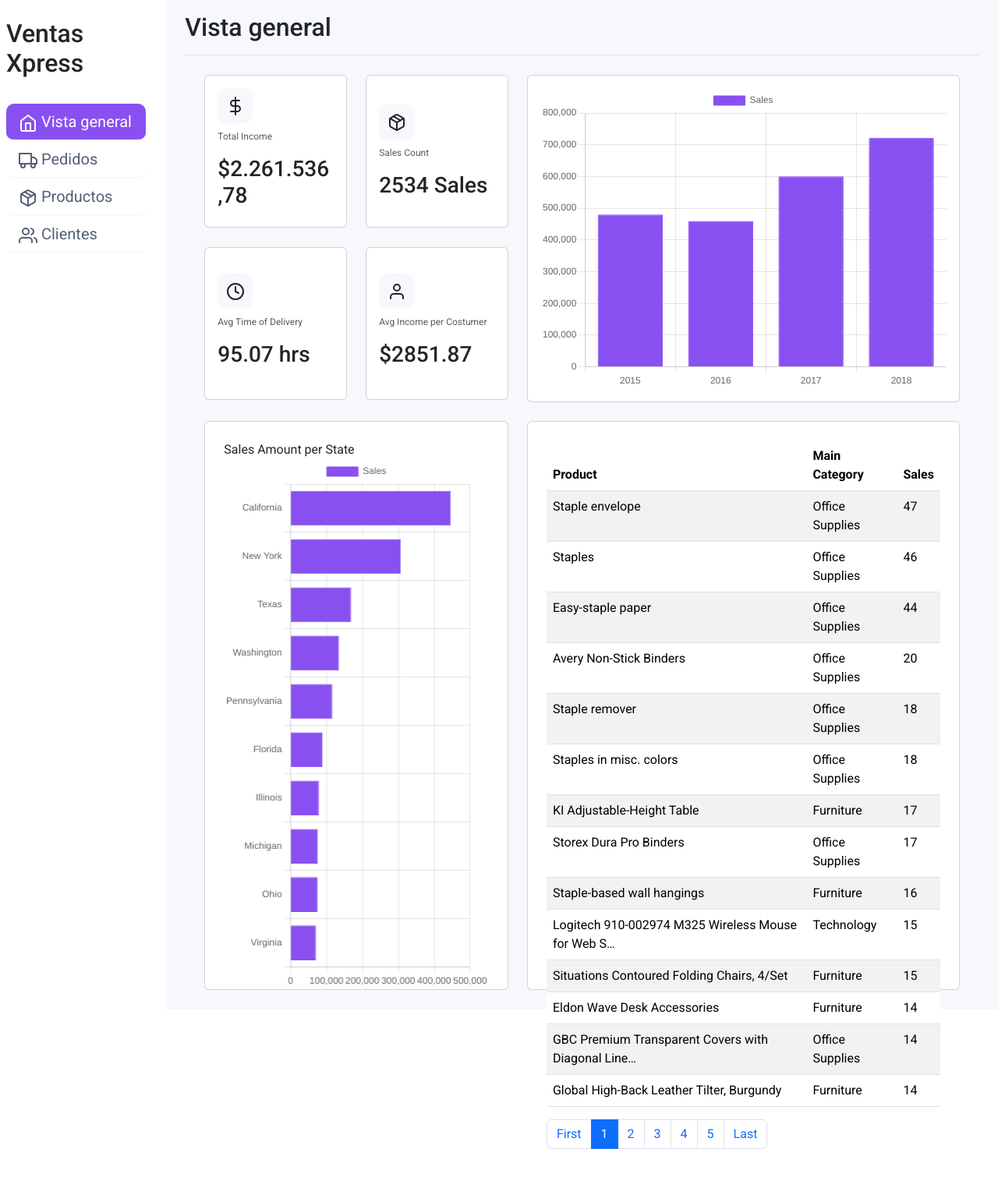
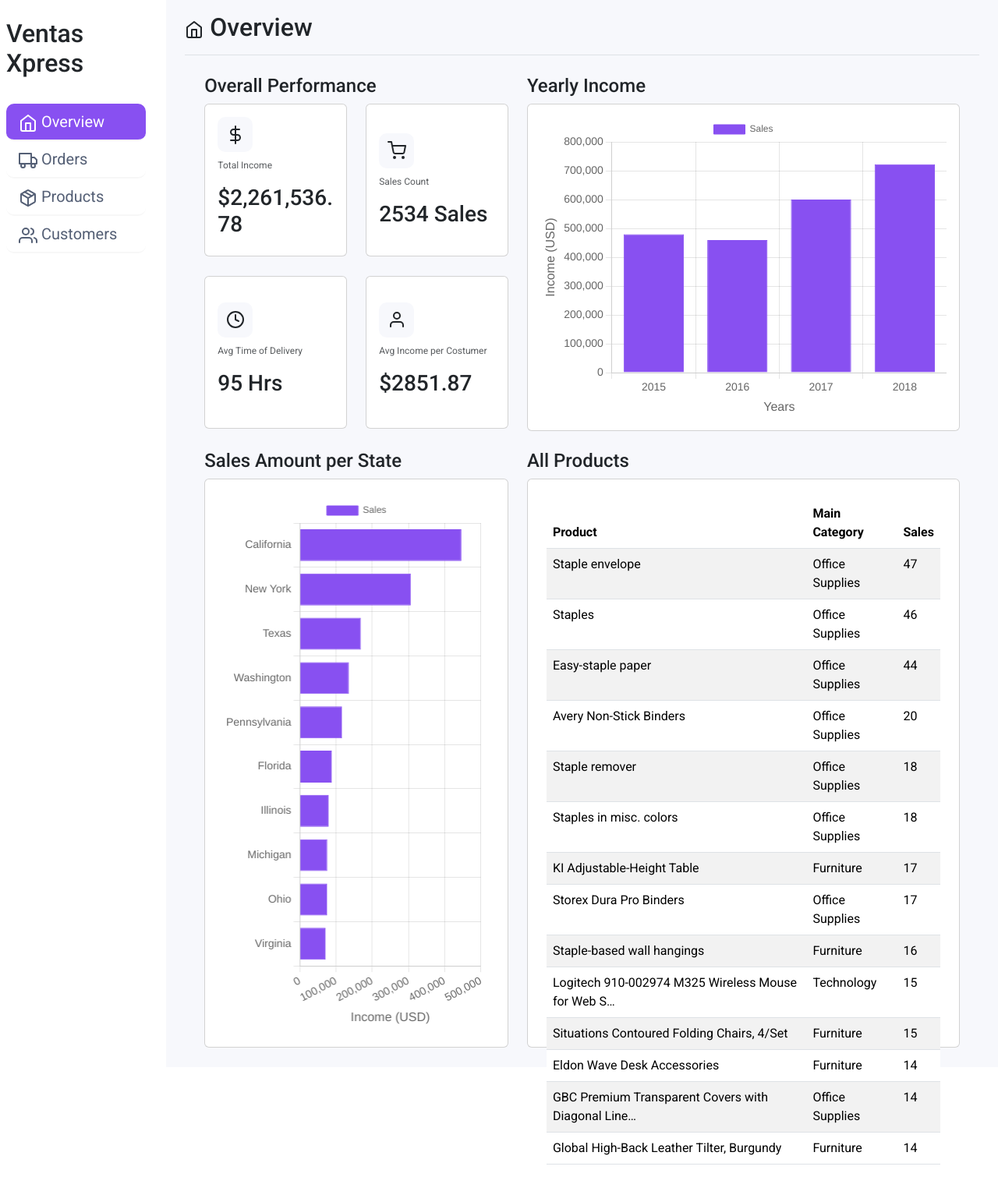
Before and after one commit to LorennMarque/Sales-Data-Django-Dashboard, a Django app: page / in a window 1280 px wide. Shown: the top 1510 px of the page at 78% size. Before the commit the page ends 1474 px from the top, so only its background shows below. Run offline with Django 5.2, Linux system fonts and the light colour scheme; data comes from the database, SQL or seed files in the repository.

Commit message:
Pala
Co-authored-by: juanchierasco <juanchierasco@users.noreply.github.com>

```diff
--- a/brain/templates/clientes.html
+++ b/brain/templates/clientes.html
@@ -1,5 +1,5 @@
 {% extends "layout.html" %}
-{% block section %} Clientes {%endblock%}
+{% block section %} <i data-feather="users"> </i> Customers{%endblock%}
 {% block content %}
 <!-- ##################################################################### -->
 <div class="row">
--- a/brain/templates/layout.html
+++ b/brain/templates/layout.html
@@ -66,20 +66,20 @@
               <ul class="nav flex-column">
                   <li class="nav-item mt-4 {% if active == 1 %}active{% endif %}">
                       <a class="nav-link {% if active == 1 %}text-white{% endif %}" aria-current="page" href="/">
-                        <i data-feather="home"></i> Vista general
+                        <i data-feather="home"></i> Overview
                       </a>
                   </li>
                   <li class="nav-item {% if active == 2 %}active{% endif %}">
                       <a class="nav-link {% if active == 2 %}text-white{% endif %}" href="/pedidos">
-                        <i data-feather="truck"></i> Pedidos</a>
+                        <i data-feather="truck"></i> Orders</a>
                   </li>
                   <li class="nav-item {% if active == 3 %}active{% endif %}">
                       <a class="nav-link {% if active == 3 %}text-white{% endif %}" href="/productos">
-                        <i data-feather="package"></i> Productos</a>
+                        <i data-feather="package"></i> Products</a>
                   </li>
                   <li class="nav-item {% if active == 4 %}active{% endif %}" >
                       <a class="nav-link {% if active == 4 %}text-white{% endif %}" aria-current="page" href="/clientes">
-                        <i data-feather="users"> </i> Clientes</a>
+                        <i data-feather="users"> </i> Customers</a>
                   </li>
               </ul>
           </div>
@@ -94,16 +94,16 @@
           <div class="collapse navbar-collapse" id="navbarSupportedContent">
             <ul class="navbar-nav me-auto mb-2 mb-lg-0">
               <li class="nav-item">
-                <a class="nav-link active" aria-current="page" href="/">Vista general</a>
+                <a class="nav-link active" aria-current="page" href="/">Overview</a>
               </li>
               <li class="nav-item">
-                <a class="nav-link" href="/pedidos">Pedidos</a>
+                <a class="nav-link" href="/pedidos">Orders</a>
               </li>
               <li class="nav-item">
-                <a class="nav-link" href="/productos">Productos</a>
+                <a class="nav-link" href="/productos">Products</a>
               </li>
               <li class="nav-item">
-                <a class="nav-link" href="/clientes">Clientes</a>
+                <a class="nav-link" href="/clientes">Customers</a>
               </li>
             </ul>
           </div>
@@ -115,7 +115,6 @@
     <div style="margin:25px">
   {% block content %}{% endblock %}
 </div>
-
   </main>
 </div>
 </div>
--- a/brain/templates/vista_general.html
+++ b/brain/templates/vista_general.html
@@ -1,12 +1,14 @@
 {% extends "layout.html" %}
 
-{% block section %} Vista general {%endblock%}
+{% block section %}
+<i data-feather="home"></i> Overview {%endblock%}
 {% block content %}
                 <div class="row">
                     <div class="col-lg-5">
+                        <h4 data-aos="fade-zoom-in" >Overall Performance</h4>
                         <div class="row">
                             <div class="col-lg-6 ">
-                                <div class="card px-3 justify-content-center" style="height:196px" data-aos="fade-zoom-in">
+                                <div class="card px-3 justify-content-center" style="height:196px" data-aos="fade-zoom-in" data-aos-delay="100">
                                     <div style="height: 45px; width: 45px; background-color: #F7F8FC; border-radius: 10px; display: flex; align-items: center; justify-content: center;">
                                         <i data-feather="dollar-sign" stroke="#212529"></i>
                                     </div>
@@ -17,7 +19,7 @@
                             <div class="col-lg-6">
                                 <div class="card px-3 justify-content-center" style="height:196px" data-aos="fade-zoom-in" data-aos-delay="100">
                                     <div style="height: 45px; width: 45px; background-color: #F7F8FC; border-radius: 10px; display: flex; align-items: center; justify-content: center;">
-                                        <i data-feather="package" stroke="#212529"></i>
+                                        <i data-feather="shopping-cart" stroke="#212529"></i>
                                     </div>
                                     <p class="text-muted mt-2" style="font-size:12px;">Sales Count</p>
                                     <h3 style="margin:0px;">{{year_sales_amount}} Sales</h3>
@@ -29,7 +31,7 @@
                                         <i data-feather="clock" stroke="#212529"></i>
                                     </div>
                                     <p class="text-muted mt-2" style="font-size:12px;">Avg Time of Delivery</p>
-                                    <h3>{{avg_delivery_time}} hrs</h3>
+                                    <h3>{{avg_delivery_time}} Hrs</h3>
                                 </div>
                             </div>
                             <div class="col-lg-6" style="margin-top:25px">
@@ -44,6 +46,7 @@
                         </div>
                     </div>
                     <div class="col-lg-7 mb-4">
+                        <h4 data-aos="fade-zoom-in" data-aos-delay="150">Yearly Income</h4>
                         <div class="card p-3" style="height:420px" data-aos="fade-zoom-in" data-aos-delay="200">
                             {% comment %} {{sales_per_year}} {% endcomment %}
 
@@ -53,14 +56,15 @@
                 </div>
                 <div class="row mb-3">
                     <div class="col-lg-5">
-                        <div class="card p-4" style="height:730px" data-aos="fade-zoom-in" data-aos-delay="400">
+                        <h4 data-aos="fade-zoom-in" data-aos-delay="400">Sales Amount per State</h4>
+                        <div class="card p-4" style="height:730px" data-aos="fade-zoom-in" data-aos-delay="450">
                             {% comment %} <h1>{{sales_amount_per_state}}</h1> {% endcomment %}
-                            Sales Amount per State
                             <canvas id="sales_amount_per_state"></canvas>
                         </div>
                     </div>
                     <div class="col-lg-7">
-                        <div class="card p-4" style="height:730px" data-aos="fade-zoom-in" data-aos-delay="500">
+                        <h4 data-aos="fade-zoom-in" data-aos-delay="500">All Products</h4>
+                        <div class="card p-4" style="height:730px" data-aos="fade-zoom-in" data-aos-delay="550">
                             <table class="table table-striped mb-6">
                                 <thead>
                                     <tr>
@@ -98,7 +102,6 @@
                 {% endblock %}
 {% block scripts %}
 <script>
-        {% comment %} PRIMER GRÁFICO  {% endcomment %}
     document.addEventListener('DOMContentLoaded', function() {
         var ctx = document.getElementById('sales_per_year').getContext('2d');
         var data = JSON.parse('{{ sales_per_year|escapejs }}'); // Ensure data is correctly escaped and parsed
@@ -128,18 +131,46 @@
                 maintainAspectRatio: false,
                 scales: {
                     y: {
-                            beginAtZero: true
+                        beginAtZero: true,
+                        title: {
+                            display: true,
+                            text: 'Income (USD)',
+                            font: {
+                                size: 16 // Ajusta el tamaño de la fuente para el título del eje Y
+                            }
+                        },
+                        ticks: {
+                            font: {
+                                size: 14 // Ajusta el tamaño de la fuente para los labels en el eje Y
+                            }
+                        }
+                    },
+                    x: {
+                        title: {
+                            display: true,
+                            text: 'Years',
+                            font: {
+                                size: 16 // Ajusta el tamaño de la fuente para el título del eje X
+                            }
+                        },
+                        ticks: {
+                            font: {
+                                size: 14 // Ajusta el tamaño de la fuente para los labels en el eje X
+                            }
+                        }
                     }
                 }
             }
         });
     });
 </script>
+
+
 <script>
-        {% comment %} SEGUNDO GRÁFICO  {% endcomment %}
     document.addEventListener('DOMContentLoaded', function() {
         var ctx = document.getElementById('sales_amount_per_state').getContext('2d');
         var data = JSON.parse('{{ sales_amount_per_state|escapejs }}'); // Ensure data is correctly escaped and parsed
+
         var state = data.map(function(item) {
             return item.State;
         });
@@ -166,11 +197,33 @@
                 maintainAspectRatio: false,
                 scales: {
                     y: {
-                            beginAtZero: true
+                        beginAtZero: true,
+                        ticks: {
+                            font: {
+                                size: 14 // Ajusta el tamaño de la fuente para los labels en el eje Y
+                            }
+                        }
+                    },
+                    x: {
+                        title: {
+                            display: true,
+                            text: 'Income (USD)',
+                            font: {
+                                size: 16 // Ajusta el tamaño de la fuente para el título del eje X
+                            }
+                        },
+                        ticks: {
+                            font: {
+                                size: 14 // Ajusta el tamaño de la fuente para los labels en el eje X
+                            }
+                        }
                     }
                 }
             }
         });
     });
 </script>
+
+
+
     {% endblock %}
--- a/brain/views.py
+++ b/brain/views.py
@@ -8,7 +8,6 @@
 from django.core.paginator import Paginator, EmptyPage, PageNotAnInteger
 from django.db.models import Count
 from django.core.serializers.json import DjangoJSONEncoder
-import json
 
 data = pd.read_csv("data/supermarket_sales.csv")
 
@@ -176,16 +175,14 @@
     sales_per_year = sales_per_year.to_json(orient='records')
 
     # 1. Guardar una variable con los datos
-    year_sales_total = round(df['Sales'].sum(),2)
-    # year_sales_total = df[df['year'] == 2017]['Sales'].sum()
-    year_sales_total = f"{int(year_sales_total):,}".replace(",", ".") + "," + str(year_sales_total).split('.')[1]
+    year_sales_total =  "{:,.2f}".format(round(df['Sales'].sum(), 2))
     year_sales_amount = df[df['year'] == 2017]['Sales'].count()
 
-    avg_delivery_time = round((df['delivery'].dt.total_seconds() / 3600).mean(),2)
+    avg_delivery_time = int((df['delivery'].dt.total_seconds() / 3600).mean())
 
-    avg_income_per_costumer = round(((df.groupby("Customer ID")['Sales'].sum()).reset_index()['Sales']).mean(),2)
+    avg_income_per_customer = round(((df.groupby("Customer ID")['Sales'].sum()).reset_index()['Sales']).mean(), 2)
 
-    sales_amount_per_state = df.groupby('State')['Sales'].sum().reset_index().sort_values("Sales",ascending=False)
+    sales_amount_per_state = df.groupby('State')['Sales'].sum().reset_index().sort_values("Sales", ascending=False)
     sales_amount_per_state = sales_amount_per_state.nlargest(10, 'Sales').reset_index(drop=True)
     sales_amount_per_state = sales_amount_per_state.to_json(orient='records')
 
@@ -251,7 +248,7 @@
         "year_sales_total": year_sales_total,
         "year_sales_amount": year_sales_amount,
         "avg_delivery_time": avg_delivery_time,
-        "avg_income_per_costumer": avg_income_per_costumer,
+        "avg_income_per_costumer": avg_income_per_customer,
         "sales_amount_per_state": sales_amount_per_state,
         "best_selling_products": best_selling_products_list,  # Pass the list directly
         "pagination":  {
```
Also changed, not shown: brain/templates/navegacion.html (+8 -8 lines), brain/templates/pedidos.html (+54 -24 lines), brain/templates/productos.html (+21 -13 lines). Lines whose indentation alone changed are shown as unchanged.
